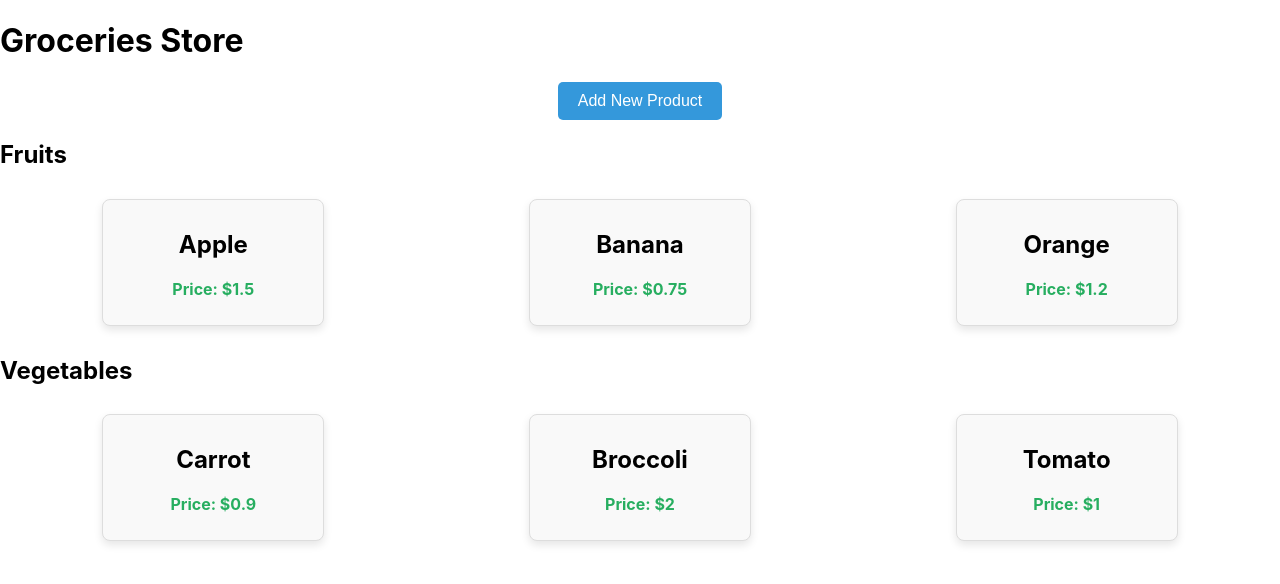
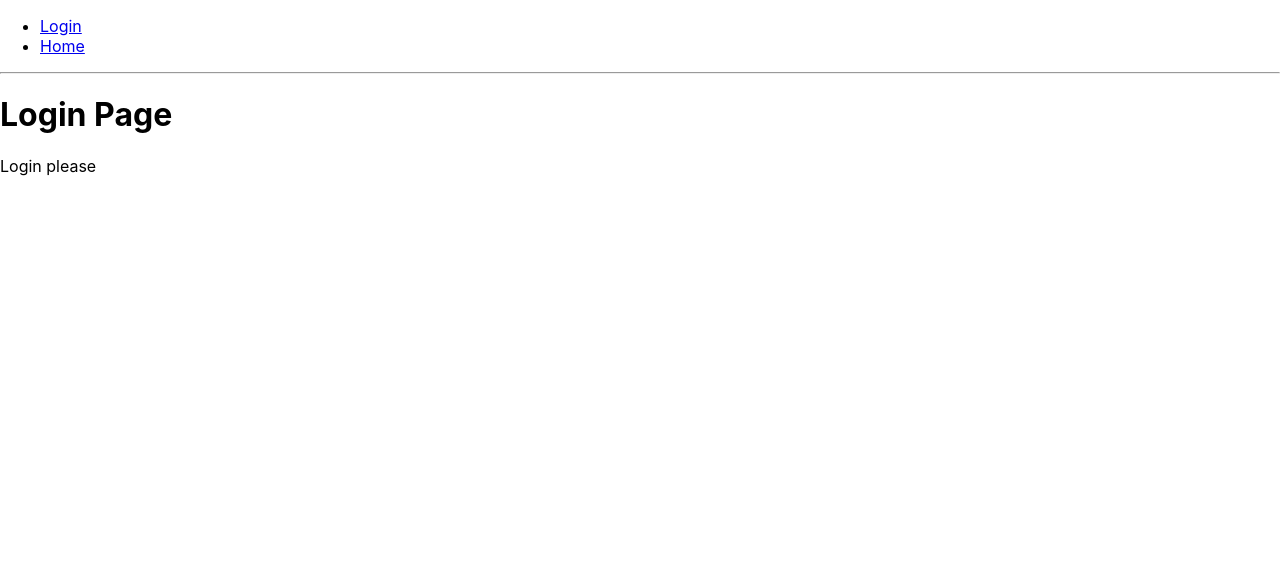
Before and after one commit to Makarovsky2222/groceries_shop_ITC, a React (Create React App) app in the folder arun-shop/: page / in a window 1280 px wide. Shown: the top 584 px of the page. Built offline with nearby package versions, Linux system fonts and the light colour scheme.

Commit message:
Modified component structures and add routing system

```diff
--- a/arun-shop/package.json
+++ b/arun-shop/package.json
@@ -14,8 +14,8 @@
     "web-vitals": "^2.1.4"
   },
   "scripts": {
-    "start": "react-scripts start",
-    "build": "react-scripts build",
+    "start": "react-scripts --openssl-legacy-provider start",
+    "build": "react-scripts --openssl-legacy-provider build",
     "test": "react-scripts test",
     "eject": "react-scripts eject"
   },
--- a/arun-shop/src/App.js
+++ b/arun-shop/src/App.js
@@ -1,7 +1,8 @@
 // App.js
-import React from 'react';
-import Category from './components/Category';
-import AddProduct from './components/AddProduct';
+import React from "react";
+import { BrowserRouter as Router, Route, Link, Routes } from 'react-router-dom';
+import Login from "./pages/Login";
+import Home from "./pages/Home";
 
 /**
  * The main App component for the groceries store website.
@@ -9,35 +10,29 @@ import AddProduct from './components/AddProduct';
  * @returns {JSX.Element} - The App component.
  */
 const App = () => {
-  const categories = [
-    {
-      categoryName: 'Fruits',
-      products: [
-        { name: 'Apple', price: 1.5 },
-        { name: 'Banana', price: 0.75 },
-        { name: 'Orange', price: 1.2 },
-      ],
-    },
-    {
-      categoryName: 'Vegetables',
-      products: [
-        { name: 'Carrot', price: 0.9 },
-        { name: 'Broccoli', price: 2.0 },
-        { name: 'Tomato', price: 1.0 },
-      ],
-    },
-    // Add more categories as needed
-  ];
+  return (
+<Router>
+      <div>
+        <nav>
+          <ul>
+            <li>
+              <Link to="/">Login</Link>
+            </li>
+            <li>
+              <Link to="/home">Home</Link>
+            </li>
+          </ul>
+        </nav>
 
-  return (
-    <div>
-      <h1>Groceries Store</h1>
-      <AddProduct />
-      {categories.map((category, index) => (
-        <Category key={index} {...category} />
-      ))}
-    </div>
+        <hr />
+
+        <Routes>
+          <Route exact path="/" element={<Login />} />
+          <Route exact path="/home" element={<Home />} />
+        </Routes>
+      </div>
+    </Router>
   );
-}
+};
 
 export default App;
--- a/arun-shop/src/components/Product.css
+++ b/arun-shop/src/components/Product.css
@@ -5,7 +5,7 @@
     margin: 10px;
     width: 200px;
     text-align: center;
-    background-color: #f9f9f9;
+    background-color: #837474;
     border-radius: 8px;
     box-shadow: 0 4px 8px rgba(0, 0, 0, 0.1);
   }
--- /dev/null
+++ b/arun-shop/src/pages/Home.js
@@ -0,0 +1,40 @@
+//Home.js
+
+import React from "react";
+import AddProduct from "../components/AddProduct";
+import Category from "../components/Category";
+
+const Home = () => {
+    const categories = [
+        {
+          categoryName: "Fruits",
+          products: [
+            { name: "Apple", price: 1.5 },
+            { name: "Banana", price: 0.75 },
+            { name: "Orange", price: 1.2 },
+          ],
+        },
+        {
+          categoryName: "Vegetables",
+          products: [
+            { name: "Carrot", price: 0.9 },
+            { name: "Broccoli", price: 2.0 },
+            { name: "Tomato", price: 1.0 },
+          ],
+        },
+        // Add more categories as needed
+      ];
+
+
+  return (
+    <div>
+      <h1>Groceries Store</h1>
+      <AddProduct />
+      {categories.map((category, index) => (
+        <Category key={index} {...category} />
+      ))}
+    </div>
+  );
+};
+
+export default Home;
--- /dev/null
+++ b/arun-shop/src/pages/Login.js
@@ -0,0 +1,12 @@
+import React from "react";
+
+const Login = () => {
+  return (
+    <div>
+      <h1>Login Page</h1>
+      Login please
+    </div>
+  );
+};
+
+export default Login;
```
